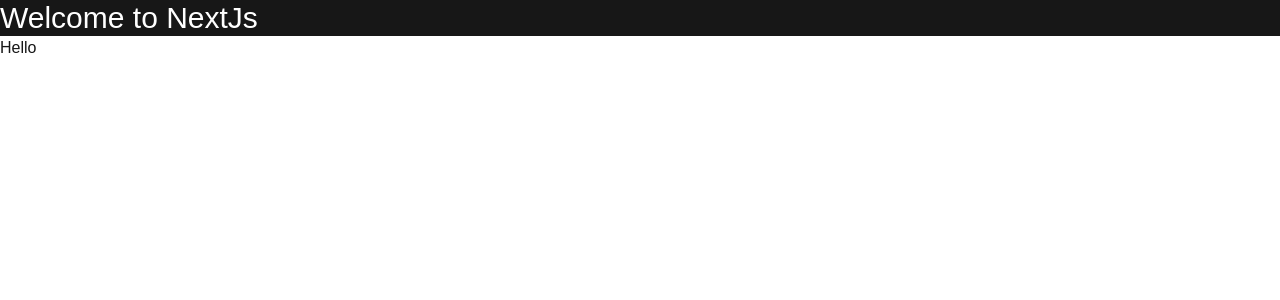
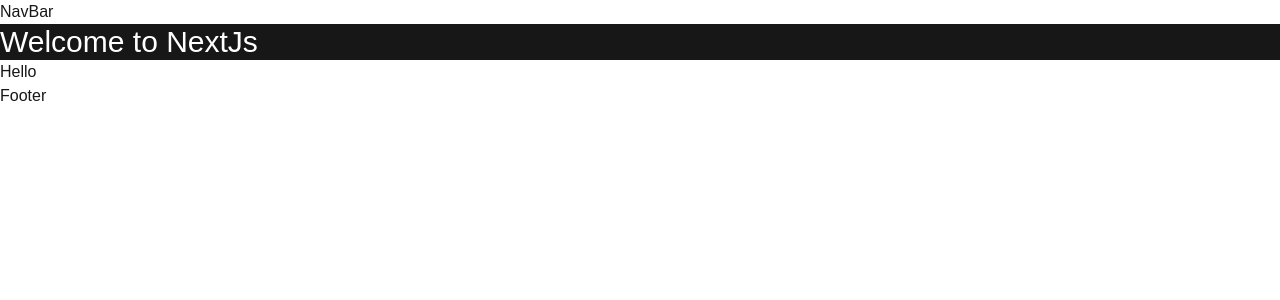
Before and after one commit to ahitshamkhan/NextJS-Learning-Full-Stack, a Next.js app in the folder event-platform/: page / in a window 1280 px wide. Shown: the top 300 px of the page. Built offline with nearby package versions, Linux system fonts and the light colour scheme.

Commit message:
add root and dashboard layouts with basic structure and metadata

```diff
--- /dev/null
+++ b/event-platform/src/app/dashboard/layout.tsx
@@ -0,0 +1,12 @@
+import React from "react";
+
+const DashBoardLayout = ({children}: {children: React.ReactNode}) => {
+    return (
+        <div>
+            <h1>Dashboard Layout</h1>
+            {children}
+        </div>
+    );
+};
+
+export default DashBoardLayout;
--- a/event-platform/src/app/layout.tsx
+++ b/event-platform/src/app/layout.tsx
@@ -23,7 +23,11 @@
       lang="en"
       className={`${geistSans.variable} ${geistMono.variable} h-full antialiased`}
     >
-      <body className="min-h-full flex flex-col">{children}</body>
+      <body className="min-h-full flex flex-col">
+        NavBar
+        {children}
+        Footer
+      </body>
     </html>
   );
 }
```
